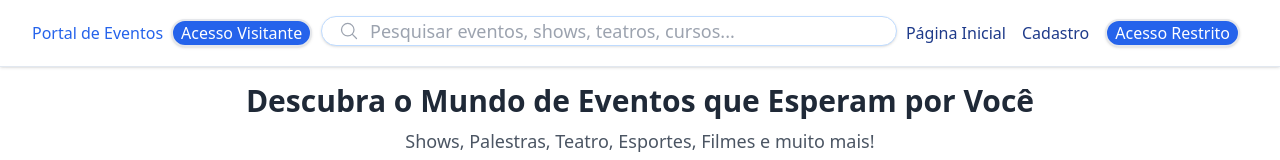
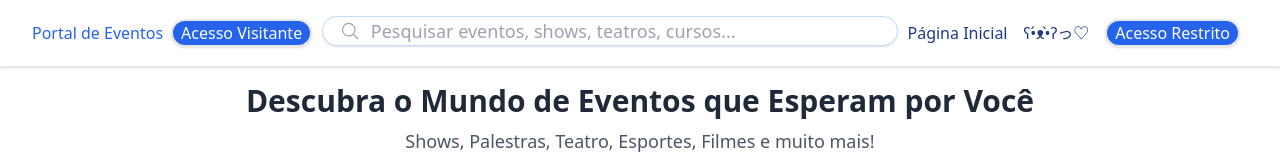
Before and after one commit to Andrehlb/portal-ingressos-frontend, a React (Vite) app: page / in a window 1280 px wide. Shown: the top 160 px of the page. Built offline with nearby package versions, Linux system fonts and the light colour scheme.

Commit message:
style: update link text in HomePage component for improved user experience

```diff
--- a/src/pages/cliente/HomePage.jsx
+++ b/src/pages/cliente/HomePage.jsx
@@ -11,6 +11,7 @@ export default function HomePage() {
   const [modalCadastroVisitante, setModalCadastroVisitante] = useState(false);
   const [modalAcessoRestrito, setModalAcessoRestrito] = useState(false);
   const [modoCadastro, setModoCadastro] = useState(false); // Alterna entre login/cadastro do visitante
+  const [isGerente, setGerente] = useState(false); // Estado para verificar se é gerente/admin
 
   // Dados simulados para categorias (com ids)
   const categorias = [
@@ -32,8 +33,8 @@ export default function HomePage() {
         > Acesso Visitante </button>
         <BarraPesquisa className="mx-4" />
           <nav className="flex items-center gap-4 mx-2">
-            <Link to="/" className="text-blue-900 font-medium hover:underline"> Página Inicial </Link>
-            <a href="/eventos/cadastro" className="text-blue-900 font-medium hover:underline">Cadastro</a>
+            <Link to="/" className="text-blue-900 font-medium hover:underline">Página Inicial</Link>
+            <a href="/eventos/cadastro" className="text-blue-900 font-medium hover:underline">ʕ•́ᴥ•̀ʔっ♡</a>
           </nav>
         <button
           onClick={() => setModalAcessoRestrito(true)}
```
